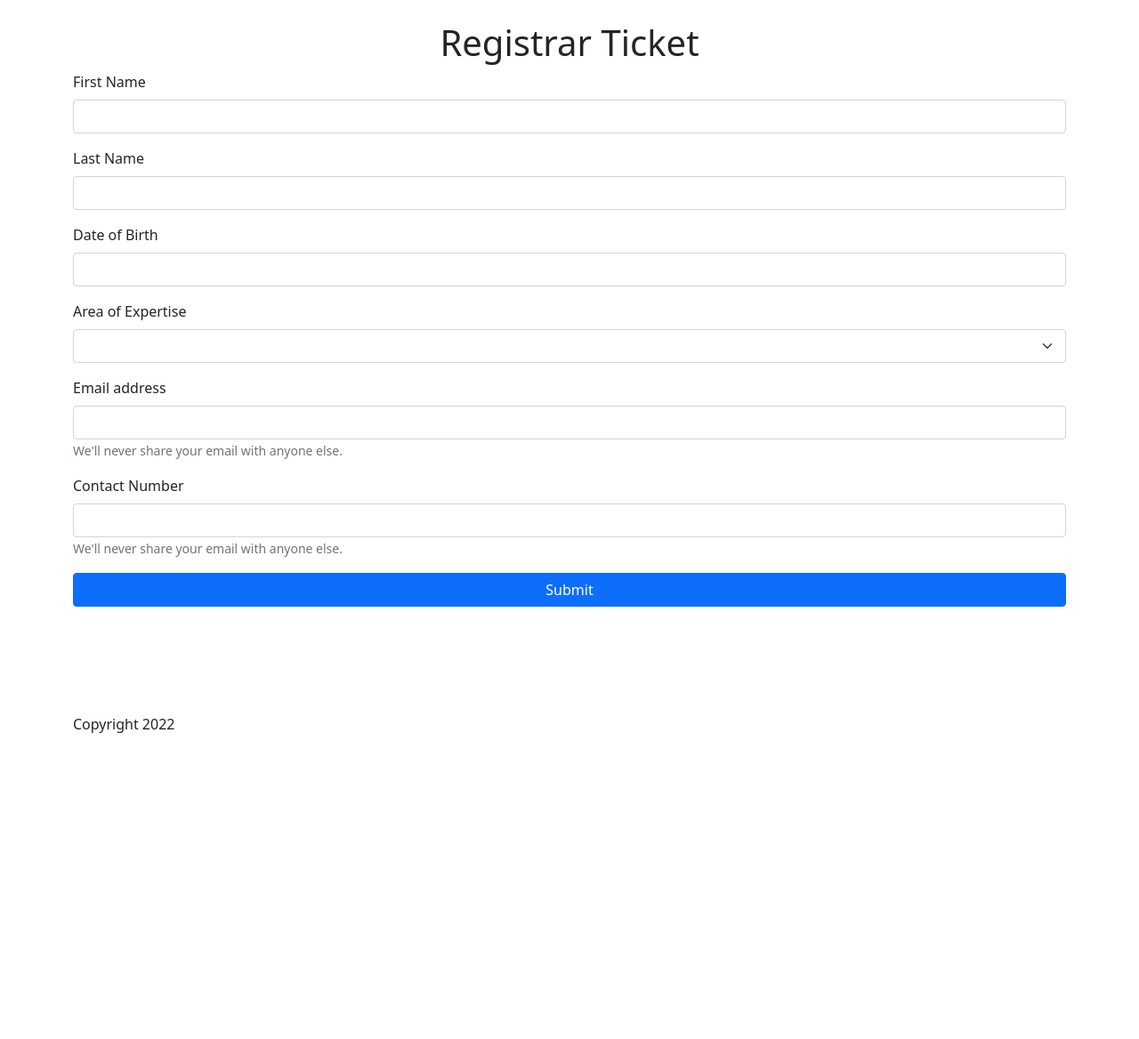
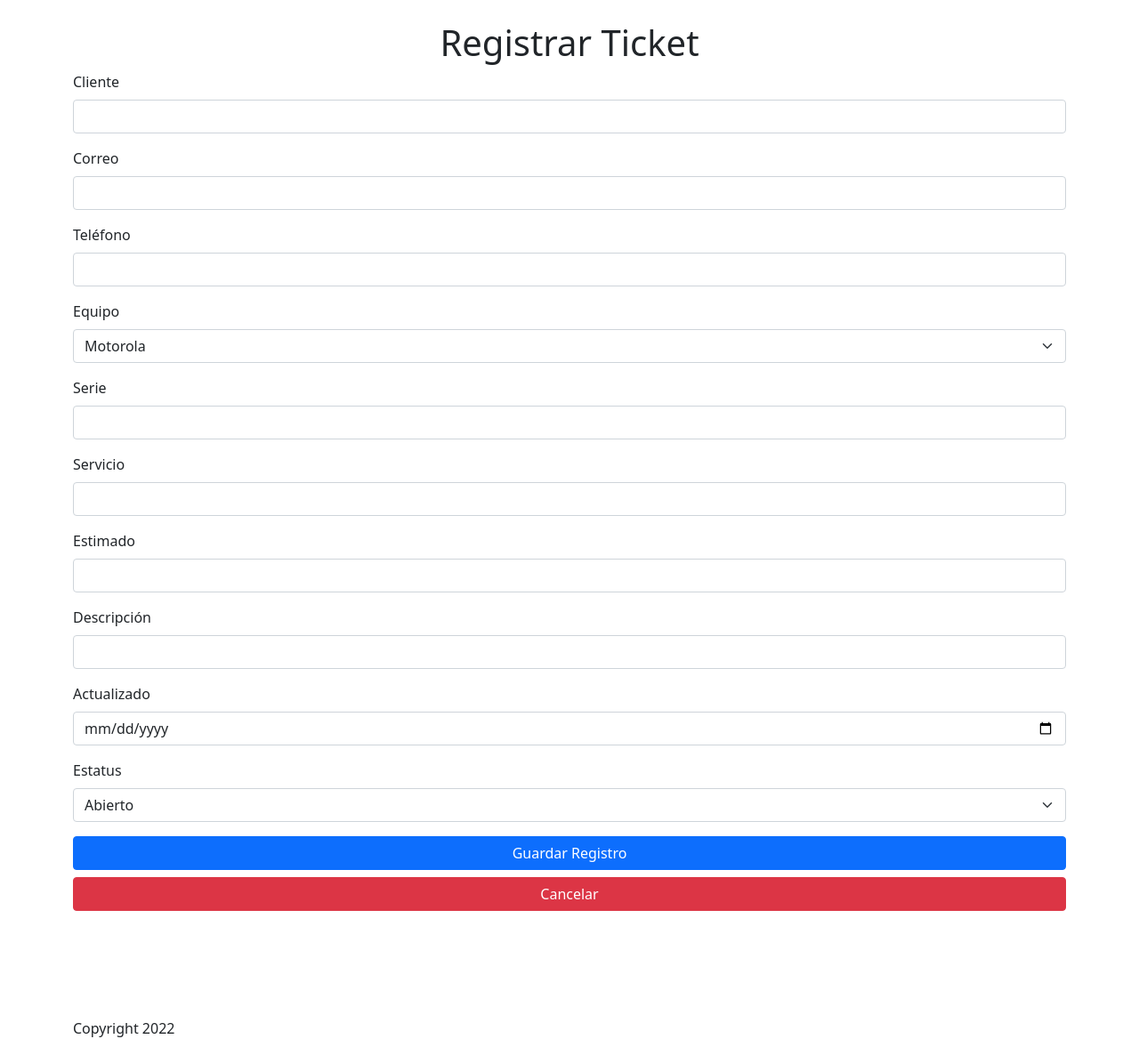
Before and after one commit to AdrismDJ/ticketsys, a PHP site: page /registration.php in a window 1280 px wide. Shown: the part 56-1224 px from the top of the page at 89% size. Before the commit the page ends 880 px from the top, so only its background shows below. Run offline with PHP 8.4, Linux system fonts and the light colour scheme; the visitor is signed in with stand-in values (Sample User, id 1); tables that the repository leaves empty or names only in its code hold one stand-in row (values such as "Sample post"); data that the repository does not hold is empty.

Commit message:
2 Save - Registration Ready
2 Save - Registration Ready

```diff
--- a/db/crud.php
+++ b/db/crud.php
@@ -11,20 +11,24 @@ class crud
     }
 
     // function to insert a new record into the attendee database
-    public function insertAttendees($fname, $lname, $dob, $email, $contact, $specialty)
+    public function insertTickets($cliente, $correo, $telefono, $equipo, $serie, $servicio, $estimado, $descripcion, $actualizado, $estatus)
     {
         try {
             // define sql statement to be executed
-            $sql = "INSERT INTO attendee(firstname,lastname,dateofbirth,emailaddress,contactnumber,specialty_id) VALUES (:fname,:lname,:dob,:email,:contact,:specialty)";
+            $sql = "INSERT INTO tickets(cliente,correo,telefono,equipo,serie,servicio,estimado,descripcion,actualizado,estatus) VALUES (:cliente,:correo,:telefono,:equipo,:serie,:servicio,:estimado,:descripcion,:actualizado,:estatus)";
             // prepare the sql statement for execution
             $stmt = $this->db->prepare($sql);
             //bind all placeholders to the actual values
-            $stmt->bindparam(':fname', $fname);
-            $stmt->bindparam(':lname', $lname);
-            $stmt->bindparam(':dob', $dob);
-            $stmt->bindparam(':email', $email);
-            $stmt->bindparam(':contact', $contact);
-            $stmt->bindparam(':specialty', $specialty);
+            $stmt->bindparam(':cliente', $cliente);
+            $stmt->bindparam(':correo', $correo);
+            $stmt->bindparam(':telefono', $telefono);
+            $stmt->bindparam(':equipo', $equipo);
+            $stmt->bindparam(':serie', $serie);
+            $stmt->bindparam(':servicio', $servicio);
+            $stmt->bindparam(':estimado', $estimado);
+            $stmt->bindparam(':descripcion', $descripcion);
+            $stmt->bindparam(':actualizado', $actualizado);
+            $stmt->bindparam(':estatus', $estatus);
             // execute statement
             $stmt->execute();
             return true;
--- a/registration.php
+++ b/registration.php
@@ -1,68 +1,67 @@
 <?php
-$title = 'Index';
+$title = 'Registration';
 require_once 'includes/header.php';
 require_once 'includes/auth_check.php';
 require_once 'db/conn.php';
 
-$results = $crud->getSpecialties();
+// $results = $crud->getSpecialties();
 ?>
-
-<!--
-    - First Name.
-    - Last Name.
-    - Date of Birth (Use DatePicker).
-    - Speciality (Database Admin, Software Developer, Web Administrator, Other).
-    - Email Address.
-    - Contact Number.
--->
 
 <h1 class="text-center">Registrar Ticket </h1>
 
-<!-- GET and POST need the property name to recognize the value that was submitted -->
-<!-- Using GET will post it in the URL, but is really insecure to use this, better use POST -->
 <form method="post" action="success.php">
     <div class="mb-3">
-        <label for="firstName" class="form-label">First Name</label>
-        <input required type="text" class="form-control" id="firstName" name="firstname">
+        <label for="cliente" class="form-label">Cliente</label>
+        <input required type="text" class="form-control" id="cliente" name="cliente">
     </div>
     <div class="mb-3">
-        <label for="lastName" class="form-label">Last Name</label>
-        <input required login attempstype="text" class="form-control" id="lastName" name="lastname">
+        <label for="correo" class="form-label">Correo</label>
+        <input required type="email" class="form-control" id="correo" name="correo" aria-describedby="emailHelp">
     </div>
-    <div class=" mb-3">
-        <label for="dob" class="form-label">Date of Birth</label>
-        <input type="text" class="form-control" id="dob" name="dob">
+    <div class="mb-3">
+        <label for="telefono" class="form-label">Teléfono</label>
+        <input type="text" class="form-control" id="telefono" name="telefono" aria-describedby="phoneHelp">
     </div>
-
     <div class="mb-3">
-        <label for="specialty" class="form-label">Area of Expertise</label>
-        <select class="form-select" aria-label="Default select example" id="specialty" name="specialty">
-
-            <?php while ($r = $results->fetch(PDO::FETCH_ASSOC)) { ?>
-                <option value="<?php echo $r['specialty_id'] ?>"><?php echo $r['name']; ?></option>
-            <?php } ?>
-            <!--
-            <option value="1">Database Admin</option>
-            <option value="2">Software Developer</option>
-            <option value="3">Web Administrator</option>
-            <option value="4">Other</option>
-
-            -->
+        <label for="equipo" class="form-label">Equipo</label>
+        <select class="form-select" aria-label="Default select example" id="equipo" name="equipo">
+            <option value="Motorola">Motorola</option>
+            <option value="Nokia">Nokia</option>
+            <option value="Apple">Apple</option>
+            <option value="Samsung">Samsung</option>
         </select>
     </div>
     <div class="mb-3">
-        <label for="email" class="form-label">Email address</label>
-        <input required type="email" class="form-control" id="email" name="email" aria-describedby="emailHelp">
-        <small id="emailHelp" class="form-text text-muted">We'll never share your email with anyone else.</small>
+        <label for="serie" class="form-label">Serie</label>
+        <input required type="text" class="form-control" id="serie" name="serie">
     </div>
     <div class="mb-3">
-        <label for="phone" class="form-label">Contact Number</label>
-        <input type="text" class="form-control" id="phone" name="phone" aria-describedby="phoneHelp">
-        <small id="phoneHelp" class="form-text text-muted">We'll never share your email with anyone else.</small>
+        <label for="servicio" class="form-label">Servicio</label>
+        <input required type="text" class="form-control" id="servicio" name="servicio">
     </div>
+    <div class="mb-3">
+        <label for="estimado" class="form-label">Estimado</label>
+        <input required type="number" class="form-control" id="estimado" name="estimado">
+    </div>
+    <div class="mb-3">
+        <label for="descripcion" class="form-label">Descripción</label>
+        <input required type="text" class="form-control" id="descripcion" name="descripcion">
+    </div>
+    <div class=" mb-3">
+        <label for="actualizado" class="form-label">Actualizado</label>
+        <input type="date" class="form-control" id="actualizado" name="actualizado">
+    </div>
+    <div class="mb-3">
+        <label for="estatus" class="form-label">Estatus</label>
+        <select class="form-select" aria-label="Default select example" id="estatus" name="estatus">
+            <option value="Abierto">Abierto</option>
+            <option value="Cerrado">Cerrado</option>
 
+        </select>
+    </div>
     <div class="d-grid gap-2">
-        <button type="submit" name="submit" class="btn btn-primary btn-block">Submit</button>
+        <button type="submit" name="submit" class="btn btn-primary btn-block">Guardar Registro</button>
+        <a href="dashboard.php" class="btn btn-danger">Cancelar</a>
     </div>
 </form>
 
```
Also changed, not shown: success.php (+14 -23 lines).
